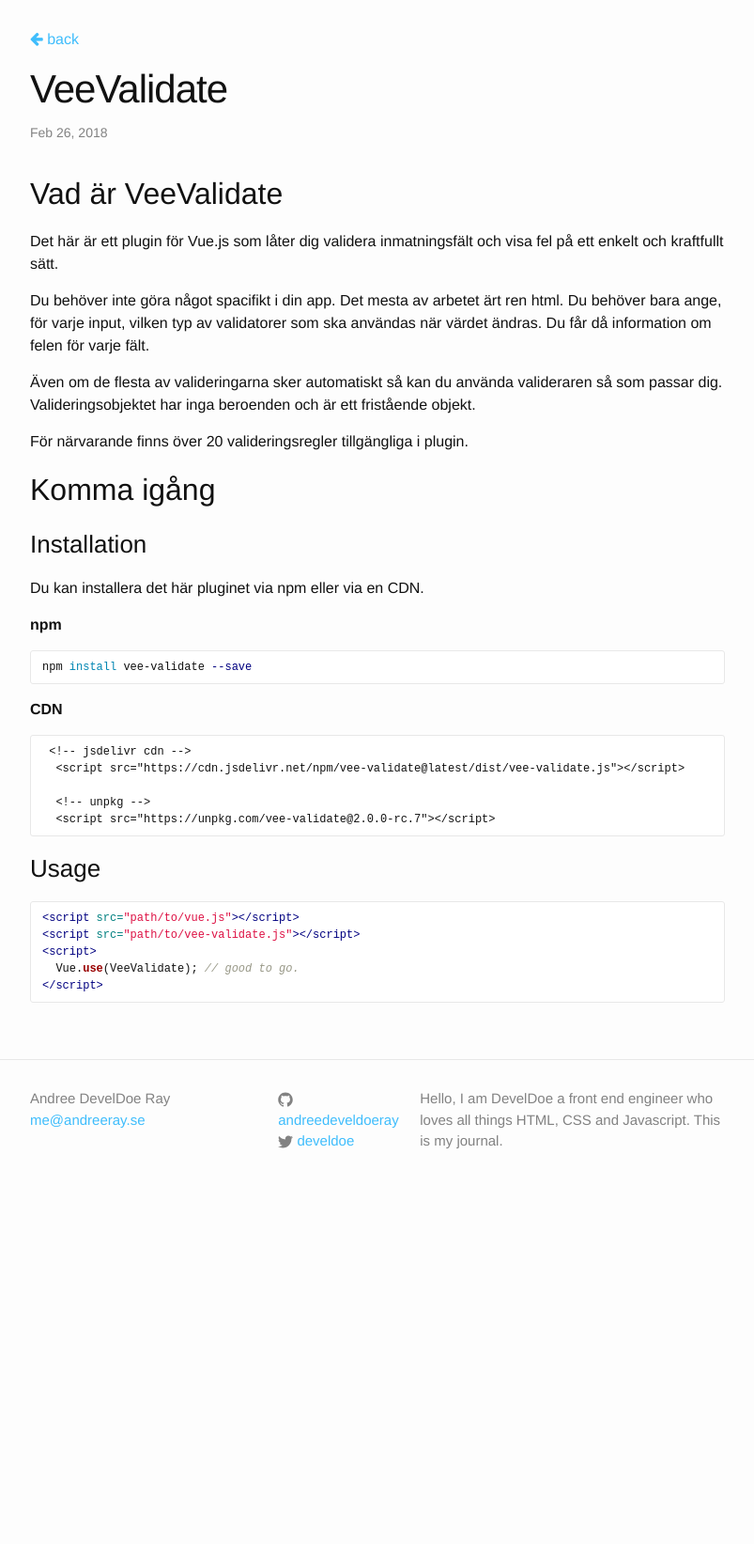
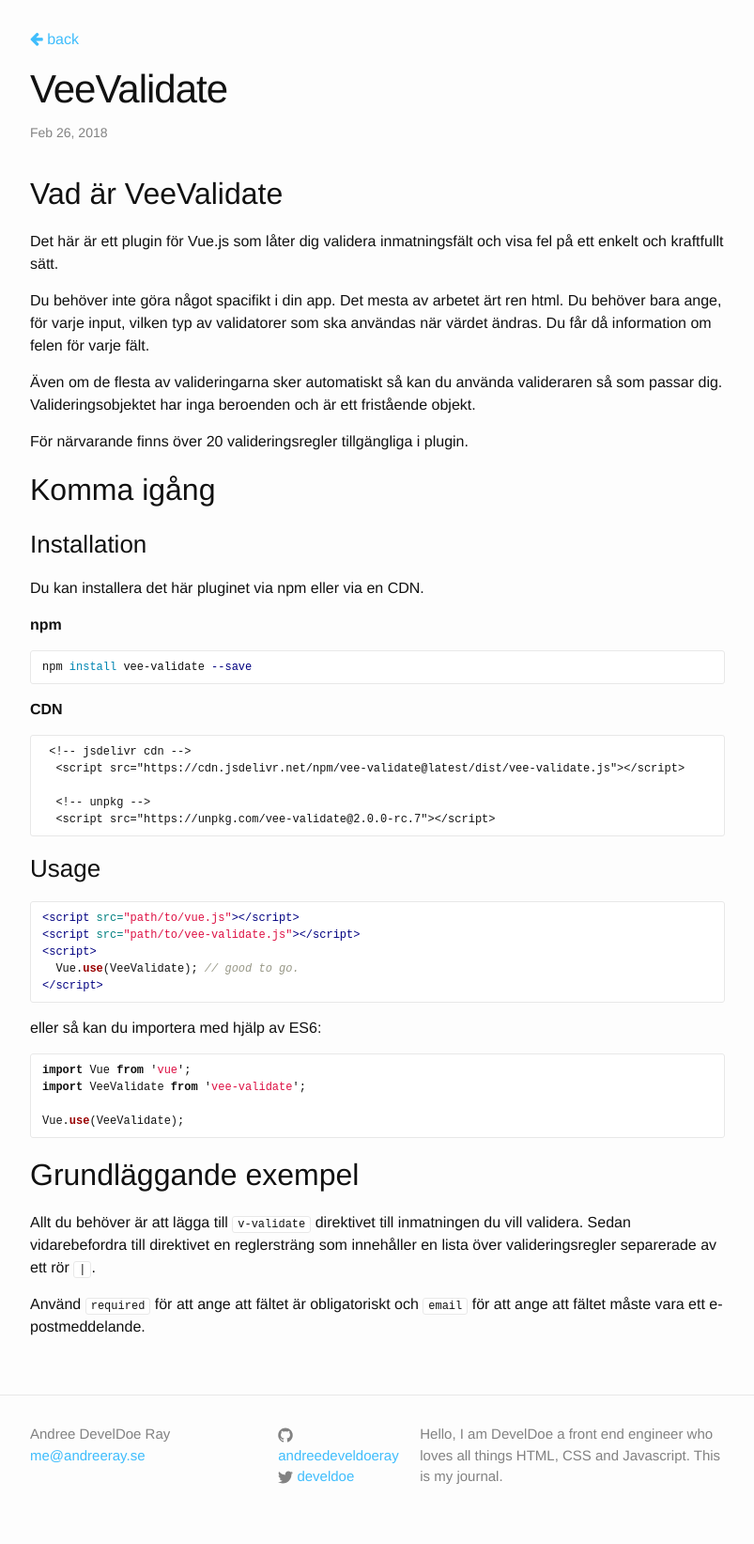
Before and after one commit to develdoe/develdoe.github.io, a Jekyll site: the page built from _posts/2018-02-26-veevalidate.md, in a window 1280 px wide. Shown: the whole page at 94% size, without its empty margins (238-1041 px from the left). Built offline with Jekyll 4.4.1, drawn with Linux system fonts in a browser that asks for light colours; before the commit the page ends 1286 px from its top, so only the background shows below that.

Commit message:
Create 2018-02-26-veevalidate.md

````diff
--- a/_posts/2018-02-26-veevalidate.md
+++ b/_posts/2018-02-26-veevalidate.md
@@ -43,3 +43,20 @@
   Vue.use(VeeValidate); // good to go.
 </script>
 ```
+
+
+eller så kan du importera med hjälp av ES6:
+
+```js
+import Vue from 'vue';
+import VeeValidate from 'vee-validate';
+
+Vue.use(VeeValidate);
+```
+
+## Grundläggande exempel
+
+
+Allt du behöver är att lägga till `v-validate` direktivet till inmatningen du vill validera. Sedan vidarebefordra till direktivet en reglersträng som innehåller en lista över valideringsregler separerade av ett rör `|`.
+
+Använd `required` för att ange att fältet är obligatoriskt och `email` för att ange att fältet måste vara ett e-postmeddelande.
````
